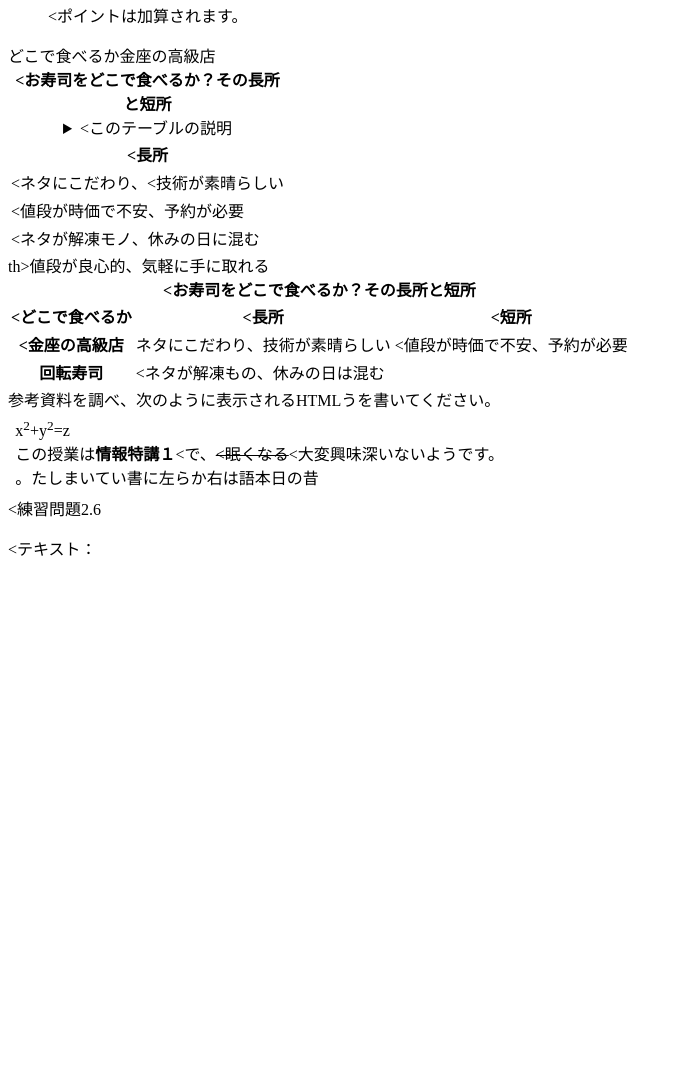
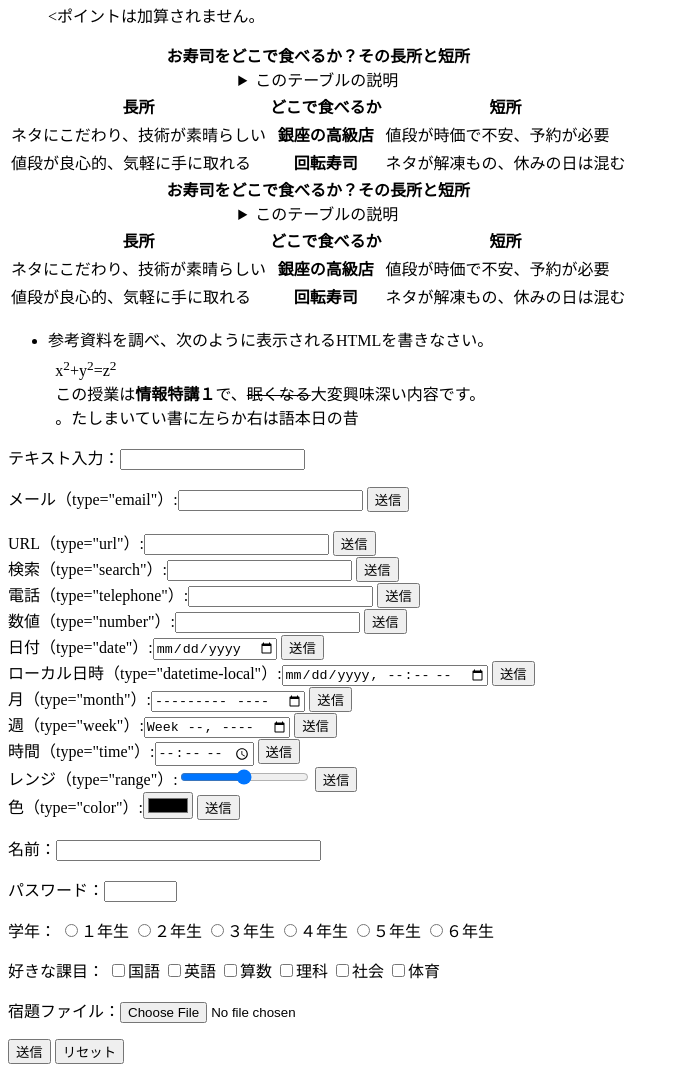
Before and after one commit to choigyuweon/lucuse, a plain HTML site: page index.html in a window 1280 px wide. Shown: the part 668-1748 px from the top of the page, without its empty margins (0-682 px from the left). Before the commit the page ends 1244 px from the top, so only its background shows below. Drawn offline with Linux system fonts and the light colour scheme.

Commit message:
Update index.html

```diff
--- a/index.html
+++ b/index.html
@@ -37,54 +37,136 @@
   <dd>金貨一枚につき10ポイント加算されます。</dd>
   <dt>ボーナスポイントとして20ポイント加算されます。</dd>
   <dt>それ以外のン場合</dt>
-  <dd><ポイントは加算されます。</dd>
+  <dd><ポイントは加算されません。</dd>
 </dl>
 <table>
 <caption>
-  <strong><お寿司をどこで食べるか？その長所と短所</strong>
+<strong>お寿司をどこで食べるか？その長所と短所</strong>
 <details>
-    <summary><このテーブルの説明</summary>
-     <p><以下のテーブルでは、2番目のカラムに寿司店のタイプが入れられています。その左側にそのようなタイプのお店でお寿司を食べる場合の長所が、右側に短所が入れられています。</p>
+<summary>このテーブルの説明</summary>
+<p>以下のテーブルでは、２番目のカラムに寿司店のタイプが入れられ
+ています。その左側にそのようなタイプのお店でお寿司を食べる場合
+の長所が、右側に短所が入れられています。</p>
 </details>
 </caption>
 <thead>
- <tr><th><長所</th></tr>どこで食べるか</th></tr>
+<tr><th>長所</th><th>どこで食べるか</th><th>短所</th></tr>
 </thead>
 <tbody>
- <tr><td><ネタにこだわり、<技術が素晴らしい</td></tr>金座の高級店
- </th><td><値段が時価で不安、予約が必要</td></tr>
-  <tr><td><ネタが解凍モノ、休みの日に混む</td></tr>
+<tr><td>ネタにこだわり、技術が素晴らしい</td><th>銀座の高級店</th><td>値段が時価で不安、予約が必要</td></tr>
+<tr><td>値段が良心的、気軽に手に取れる</td><th>回転寿司</th><td>ネタが解凍もの、休みの日は混む</td></tr>
 </tbody>
 </table>
 <table>
 <caption>
-    <strong><お寿司をどこで食べるか？その長所と短所</strong>
+<strong>お寿司をどこで食べるか？その長所と短所</strong>
+<details>
+<summary>このテーブルの説明</summary>
+<p>以下のテーブルでは、２番目のカラムに寿司店のタイプが入れられ
+ています。その左側にそのようなタイプのお店でお寿司を食べる場合
+の長所が、右側に短所が入れられています。</p>
+</details>
 </caption>
 <thead>
-  <tr><th><どこで食べるか</th></どこで食べるか>th><th><長所</th><th><短所
+<tr><th>長所</th><th>どこで食べるか</th><th>短所</th></tr>
 </thead>
 <tbody>
-    <tr><th><金座の高級店</th><td>ネタにこだわり、技術が素晴らしい</td><td><値段が時価で不安、予約が必要</td></tr>
-     <tr><th>回転寿司</th></td>値段が良心的、気軽に手に取れる
-    </td><td><ネタが解凍もの、休みの日は混む</td></tr>
+<tr><td>ネタにこだわり、技術が素晴らしい</td><th>銀座の高級店</th><td>値段が時価で不安、予約が必要</td></tr>
+<tr><td>値段が良心的、気軽に手に取れる</td><th>回転寿司</th><td>ネタが解凍もの、休みの日は混む</td></tr>
 </tbody>
 </table>
-     <ul.
-      <li>参考資料を調べ、次のように表示されるHTMLうを書いてください。
-      <p
-       style="margin:1ex">x<sup>2</sup>+y<sup>2</sup>=z<sup></sup>
+</body>
+</html>
+ <ul>
+    <li>
+        参考資料を調べ、次のように表示されるHTMLを書きなさい。
+        <p style="margin:1ex">
+            x<sup>2</sup>+y<sup>2</sup>=z<sup>2</sup>
             <br>
-       この授業は<b>情報特講１</b><で、<s><眠くなる</s><大変興味深いないようです。<br>
-        <bdo dir="rtl">昔の日本語は右から左に書いていました。</bdo></p>
+            この授業は<b>情報特講１</b>で、<s>眠くなる</s>大変興味深い内容です。<br>
+            <bdo dir="rtl">昔の日本語は右から左に書いていました。</bdo>
+        </p>
     </li>
 </ul>
-        <!DOCTYPE　html>
-        <html lang-"jang">
+ <!DOCTYPE html>
+<html lang="ja">
 <head>
 <meta charset="utf-8">
-          <tittle><練習問題2.6</tittle>
+<title>練習問題2.6</title>
 </head>
 <body>
-            <P><テキスト：<input type="test></P>
+<p>テキスト入力：<input type="text"></p>
 </body>
 </html>
+ <form action="xxx.php" method="post">
+    <label>メール（type="email"）:<input type="email" name="email"></label>
+    <input type="submit" value="送信">
+</form>
+<br>
+<form action="xxx.php" method="post">
+    <label>URL（type="url"）:<input type="url" name="url"></label>
+    <input type="submit" value="送信">
+</form>
+<form action="xxx.php" method="post">
+    <label>検索（type="search"）:<input type="search" name="search"></label>
+    <input type="submit" value="送信">
+</form>
+<form action="xxx.php" method="post">
+    <label>電話（type="telephone"）:<input type="tel" name="tel"></label>
+    <input type="submit" value="送信">
+</form>
+ <form action="xxx.php" method="post">
+    <label>数値（type="number"）:<input type="number" name="number"></label>
+    <input type="submit" value="送信">
+</form>
+<form action="xxx.php" method="post">
+    <label>日付（type="date"）:<input type="date" name="date"></label>
+    <input type="submit" value="送信">
+</form>
+<form action="xxx.php" method="post">
+    <label>ローカル日時（type="datetime-local"）:<input type="datetime-local" name="datetime-local"></label>
+    <input type="submit" value="送信">
+</form>
+ <form action="xxx.php" method="post">
+    <label>月（type="month"）:<input type="month" name="month"></label>
+    <input type="submit" value="送信">
+</form>
+<form action="xxx.php" method="post">
+    <label>週（type="week"）:<input type="week" name="week"></label>
+    <input type="submit" value="送信">
+</form>
+<form action="xxx.php" method="post">
+    <label>時間（type="time"）:<input type="time" name="time"></label>
+    <input type="submit" value="送信">
+</form>
+<form action="xxx.php" method="post">
+    <label>レンジ（type="range"）:<input type="range" name="range"></label>
+    <input type="submit" value="送信">
+</form>
+ <form action="xxx.php" method="post">
+    <label>色（type="color"）:<input type="color" name="color"></label>
+    <input type="submit" value="送信">
+</form>
+<p><label>名前：<input type="text" name="name" size="30" maxlength="20"></label></p>
+<p><label>パスワード：<input type="password" name="pass" size="6" maxlength="4"></label></p>
+<p>学年：
+<label><input type="radio" name="gakunen" value="1">１年生</label>
+<label><input type="radio" name="gakunen" value="2">２年生</label>
+<label><input type="radio" name="gakunen" value="3">３年生</label>
+<label><input type="radio" name="gakunen" value="4">４年生</label>
+<label><input type="radio" name="gakunen" value="5">５年生</label>
+<label><input type="radio" name="gakunen" value="6">６年生</label>
+</p>
+<p>好きな課目：
+<label><input type="checkbox" name="kamoku" value="kokugo">国語</label>
+<label><input type="checkbox" name="kamoku" value="eigo">英語</label>
+<label><input type="checkbox" name="kamoku" value="sansu">算数</label>
+<label><input type="checkbox" name="kamoku" value="rika">理科</label>
+<label><input type="checkbox" name="kamoku" value="syakai">社会</label>
+<label><input type="checkbox" name="kamoku" value="taiiku">体育</label>
+</p>
+<p><label>宿題ファイル：<input type="file" name="syukudai"></label></p>
+<p>
+<input type="submit" value="送信">
+<input type="reset" value="リセット">
+</p>
```
Lines whose indentation alone changed are shown as unchanged.
